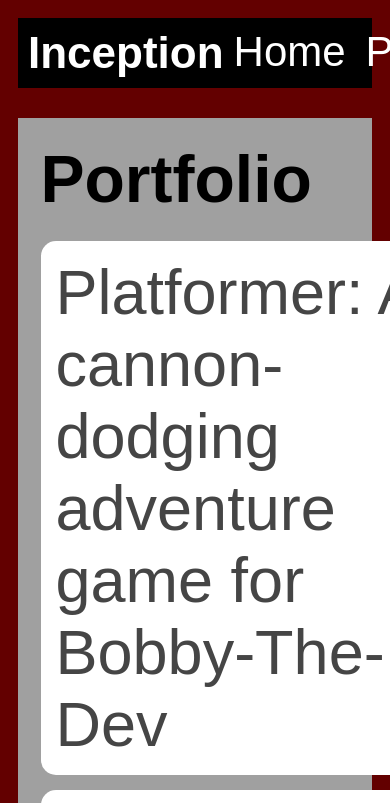
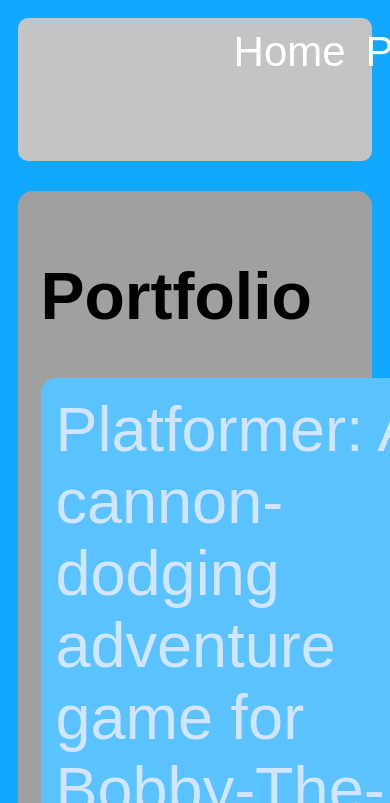
Before and after one commit to Bobby-The-Dev/Bobby-The-Dev.github.io, a plain HTML site: page portfolio.html in a window 390 px wide. Shown: the top 803 px of the page. Drawn offline with Linux system fonts and the light colour scheme.

```diff
--- a/style.css
+++ b/style.css
@@ -1,6 +1,6 @@
 body {
-    background: rgb(99, 0, 0);
-    color: rgb(45, 45, 45);
+    background: rgb(18, 168, 255);
+    color: rgb(196, 196, 196);
     padding: 10px;
     font-family: Arial, sans-serif;
 }
@@ -12,17 +12,18 @@
 
 /* navigation menu */
 nav {
-    background: rgb(0, 0, 0);
+    background: rgb(196, 196, 196);
     margin: 0 auto;
     display: flex;
     padding: 10px;
     margin-bottom: 20px;
+    border-radius: 10px}
 }
 
 h1 {
     display: flex;
     align-items: center;
-    color: white;
+    color: rgb(255, 255, 255);
     flex: 1;
     margin: 0;
 }
@@ -48,7 +49,7 @@
 main {
     background: rgb(160, 160, 160);
     display: flex;
-    margin-top: 20px;
+    margin-top: 20px; border-radius: 10px
 }
 
 .sidebar {
@@ -87,7 +88,7 @@
 }
 
 #portfolio li {
-  background: #fff;
+  background:  rgb(89, 194, 255);
   padding: 10px;
   border-radius: 10px;
   margin-bottom: 10px;
@@ -99,7 +100,7 @@
 
 #portfolio a {
   text-decoration: none;
-  color: #454545;
+  color: #d1e5ff;
 }
 
 /* responsive web design */
@@ -151,3 +152,52 @@
     justify-content: center;
   }
 }
+/* responsive web design */
+@media screen and (min-width: 120px) and (max-width: 1080px) {
+  main {
+    height: 100ch;
+    zoom: 1.5;
+    display: grid;
+  }
+
+  h1 {
+    font-size: 44px;
+  }
+
+  h2 {
+    font-size: 42px;
+  }
+
+  h3 {
+    font-size: 36px;
+  }
+
+  #all-contents {
+    height: 100ch;
+    margin: none;
+  }
+
+  a {
+    font-size: 42px;
+  }
+
+  .sidebar {
+    margin-right: 0px;
+    justify-content: center;
+    align-items: center;
+  }
+
+  .sidebar-img {
+    width: 100%;
+  }
+
+  p,
+  li {
+    font-size: 24px;
+  }
+
+  .content {
+    align-content: center;
+    justify-content: center;
+  }
+}
```
